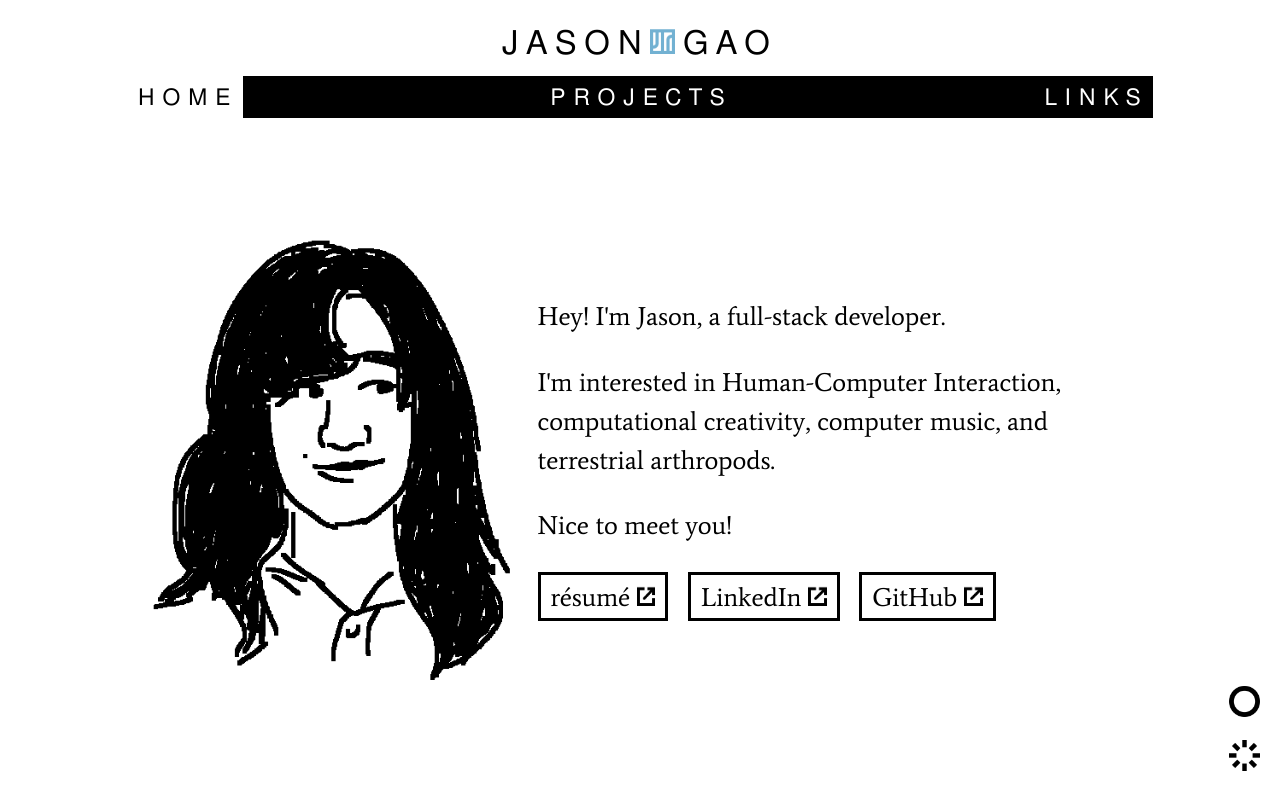
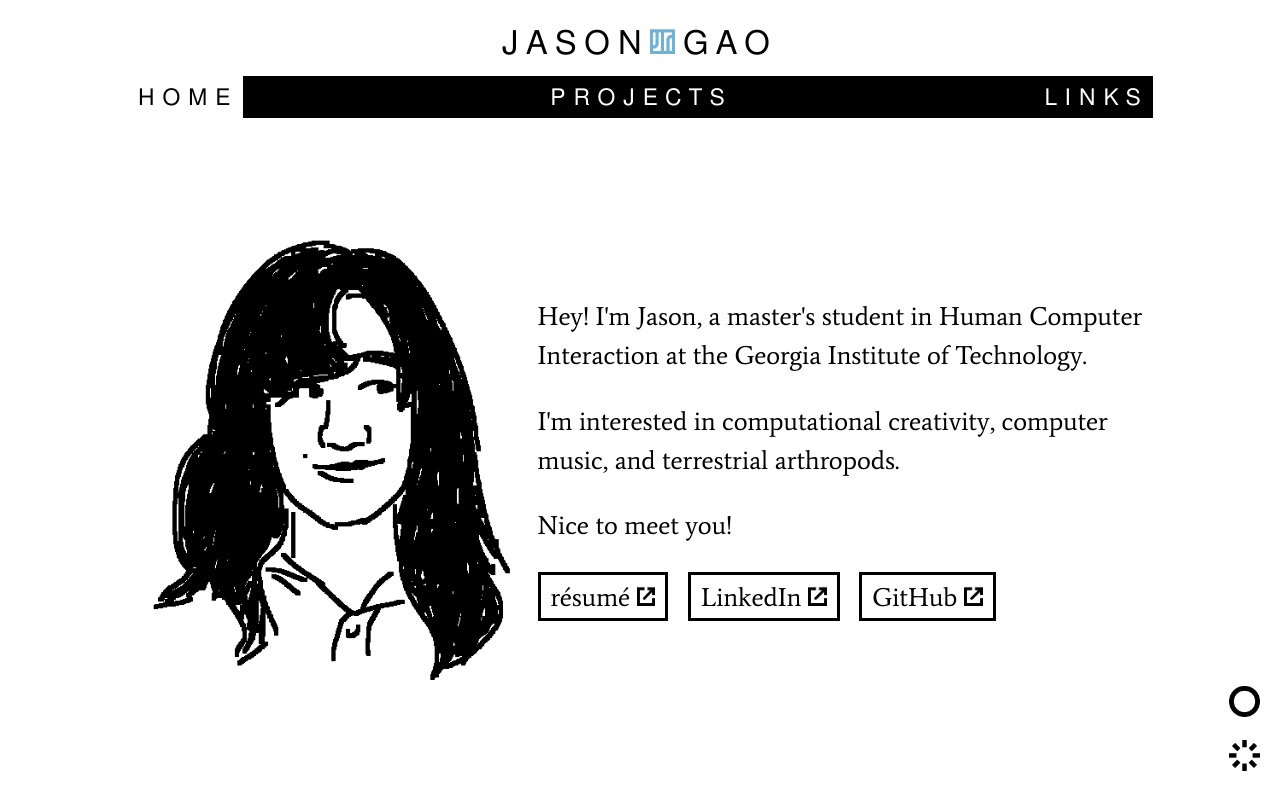
Before and after one commit to MyriadRivers/myriadrivers.github.io, a React (Create React App) app: page / in a window 1280 px wide. Built offline with nearby package versions, Linux system fonts and the light colour scheme.

Commit message:
Update to masters student

```diff
--- a/src/pages/home/Home.tsx
+++ b/src/pages/home/Home.tsx
@@ -85,10 +85,10 @@ function Home() {
     return (<StyledHome ref={homeRef}>
         <div className={"homeText"}>
             <p>
-                Hey! I'm Jason, a full-stack developer.
+                Hey! I'm Jason, a master's student in Human Computer Interaction at the Georgia Institute of Technology.
             </p>
             <p>
-                I'm interested in Human-Computer Interaction, computational creativity, computer music, and terrestrial arthropods.
+                I'm interested in computational creativity, computer music, and terrestrial arthropods.
             </p>
             <p>
                 Nice to meet you!
```
